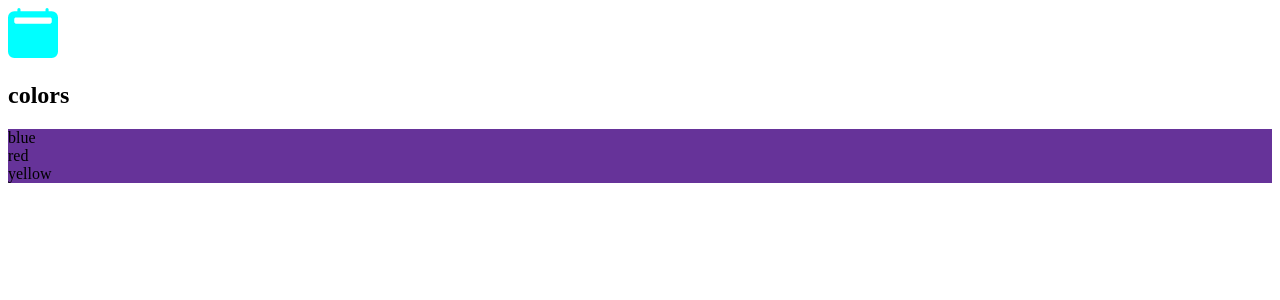
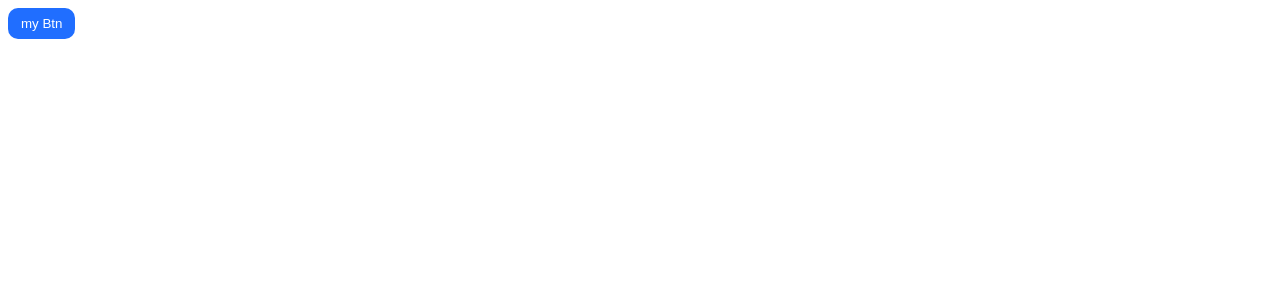
Before and after one commit to level1cr3/learnReact, a React (Vite) app: page / in a window 1280 px wide. Shown: the top 300 px of the page. Built offline with nearby package versions, Linux system fonts and the light colour scheme.

Commit message:
Exercise : using css module to apply style to button

```diff
--- a/src/App.tsx
+++ b/src/App.tsx
@@ -1,17 +1,10 @@
-import ListGroup from "./components/ListGroup";
 import "./App.css";
-import { BsCalendar2Fill } from "react-icons/bs";
+import Button from "./components/Button";
 
 function App() {
-  const colors = ["blue", "red", "yellow"];
   return (
     <>
-      <BsCalendar2Fill color="cyan" size={50} />
-      <ListGroup
-        items={colors}
-        heading="colors"
-        onSelectItem={() => console.log("clicked")}
-      ></ListGroup>
+      <Button onClick={() => console.log("btn clicked")}>my Btn</Button>
     </>
   );
 }
--- /dev/null
+++ b/src/components/Button/Button.module.css
@@ -0,0 +1,10 @@
+.btn {
+  padding: 8px 13px;
+  border-radius: 10px;
+  border-width: 0px;
+}
+
+.btn-primary {
+  background-color: rgb(32, 110, 255);
+  color: white;
+}
--- a/src/components/Button.tsx
+++ b/src/components/Button/Button.tsx
@@ -1,4 +1,4 @@
-import { ReactNode } from "react";
+import style from "./Button.module.css";
 
 type Props = {
   children: string;
@@ -8,7 +8,11 @@ type Props = {
 
 const Button = ({ children, color = "primary", onClick }: Props) => {
   return (
-    <button type="button" className={`btn btn-${color}`} onClick={onClick}>
+    <button
+      type="button"
+      className={[style.btn, style[`btn-${color}`]].join(" ")}
+      onClick={onClick}
+    >
       {children}
     </button>
   );
--- /dev/null
+++ b/src/components/Button/index.ts
@@ -0,0 +1,3 @@
+import Button from "./Button";
+
+export default Button;
```
